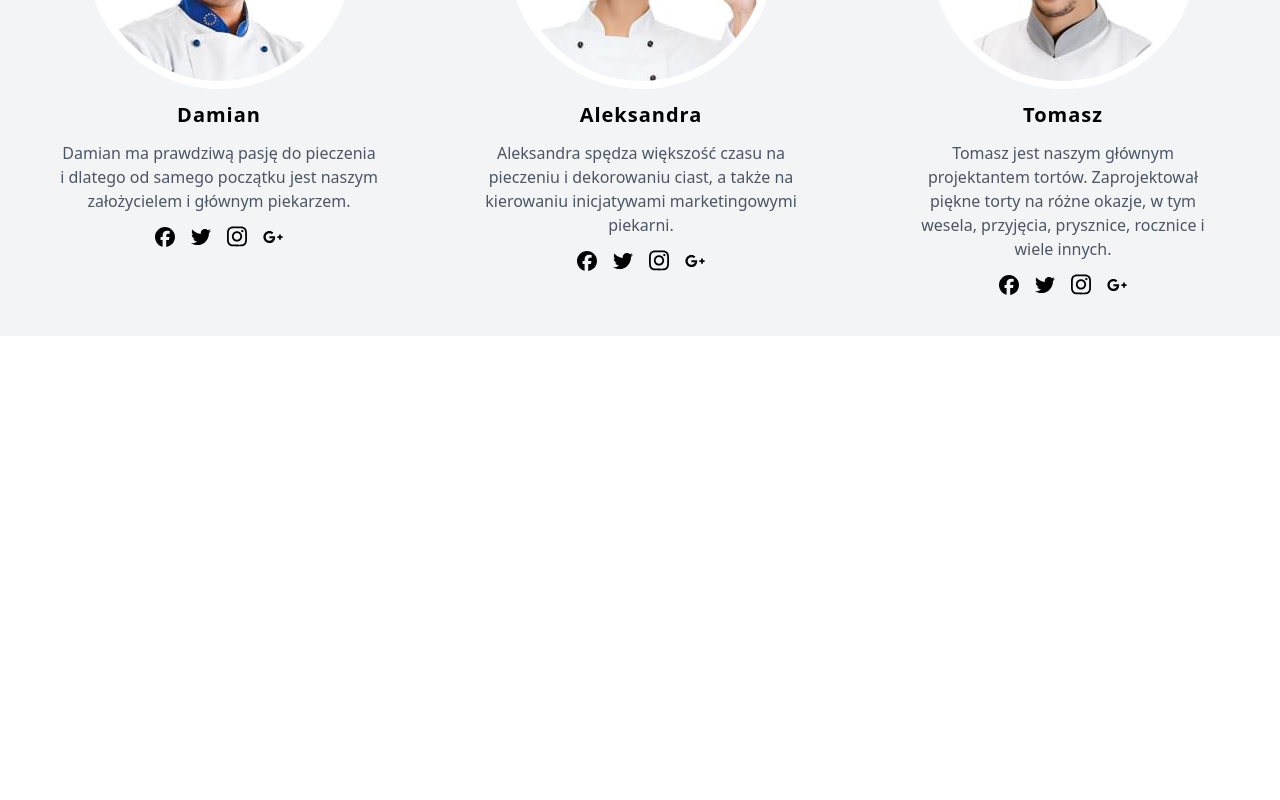
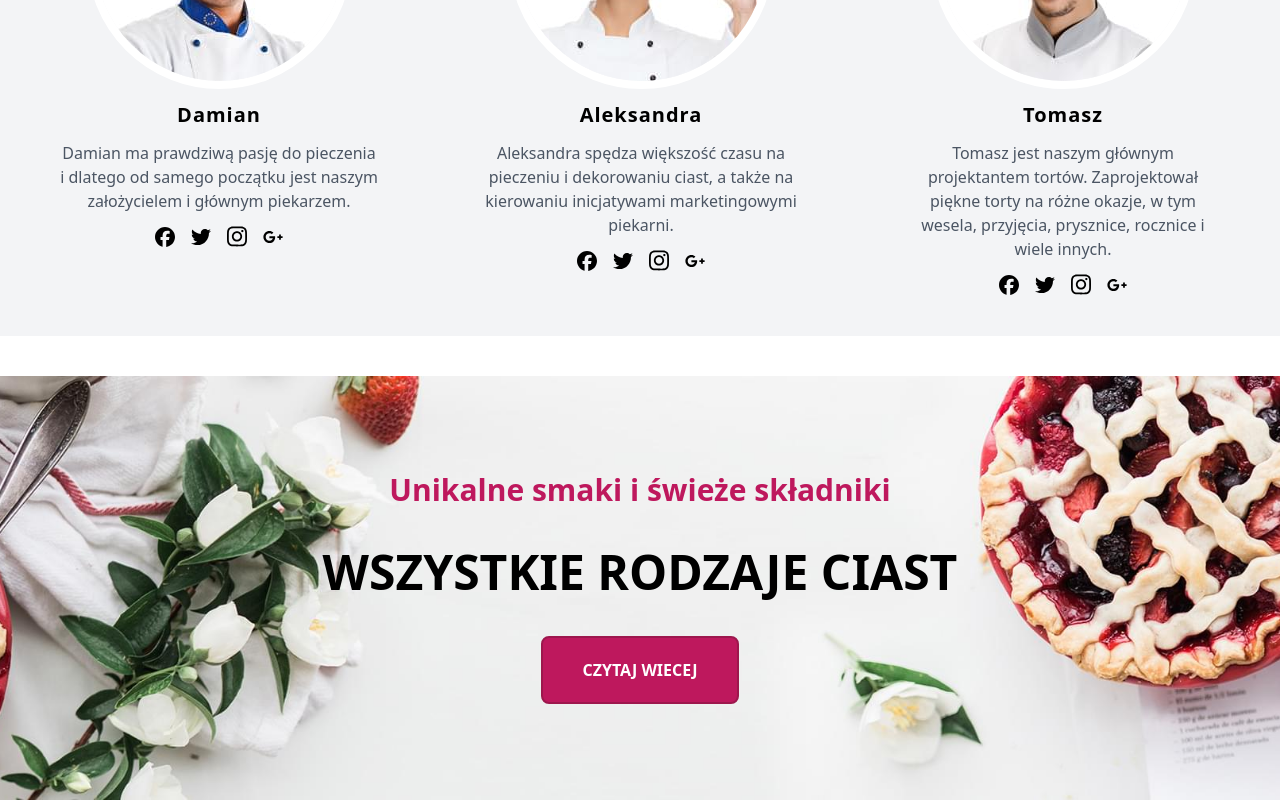
Before and after one commit to frooooooo7/Bakery---website, a React (Vite) app: page / in a window 1280 px wide. Shown: the part 4497-5297 px from the top of the page. Before the commit the page ends 4833 px from the top, so only its background shows below. Built offline with nearby package versions, Linux system fonts and the light colour scheme.

Commit message:
Created the Offer2 section

```diff
--- a/src/App.tsx
+++ b/src/App.tsx
@@ -7,6 +7,7 @@ import ChooseUs from "./sections/ChooseUs"
 import SummerSale from "./sections/SummerSale"
 import AboutUs from "./sections/AboutUs"
 import Team from "./sections/Team"
+import Offer2 from "./sections/Offer2"
 
 function App() {
 
@@ -21,6 +22,7 @@ function App() {
       <SummerSale/>
       <AboutUs/>
       <Team/>
+      <Offer2/>
     </>
   )
 }
--- /dev/null
+++ b/src/sections/Offer2.tsx
@@ -0,0 +1,15 @@
+import offer2 from "../assets/offer2.jpg"
+
+const Offer2 = () => {
+  return (
+    <section className="relative mt-10 w-full bg-cover bg-center" style={{backgroundImage: `url(${offer2})`}}>
+        <div className="container mx-auto flex flex-col items-center space-y-5 py-10 md:py-24 md:space-y-10">
+            <h1 className="text-xl md:text-2xl lg:text-3xl text-pink-700 font-bold">Unikalne smaki i świeże składniki</h1>
+            <h1 className="text-2xl md:text-4xl lg:text-5xl font-bold">WSZYSTKIE RODZAJE CIAST</h1>
+            <button className='px-7 lg:px-10 py-3 lg:py-5 bg-pink-700 text-white border-2 border-pink-800 rounded-lg font-bold active:bg-pink-500'>CZYTAJ WIECEJ</button>
+        </div>
+    </section>
+  )
+}
+
+export default Offer2
```
Also changed, not shown: src/assets/offer2.jpg (added).
